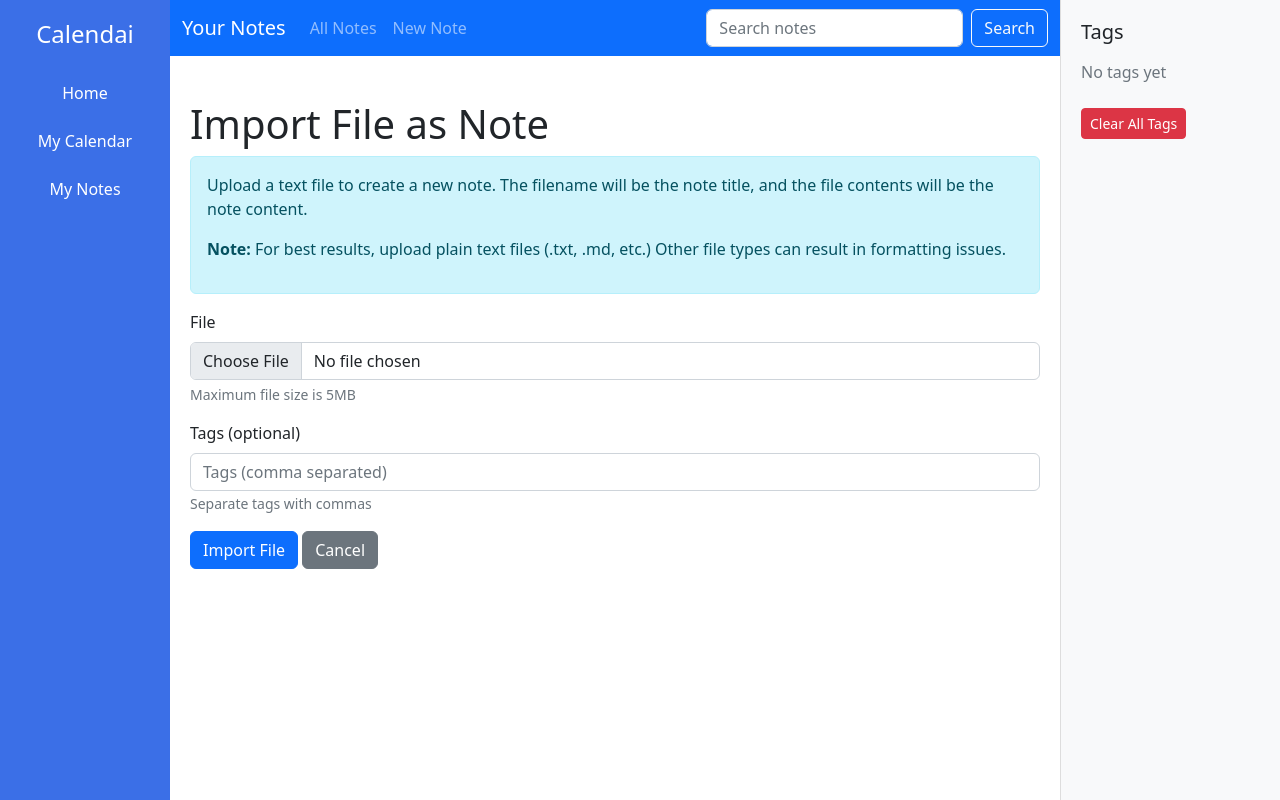
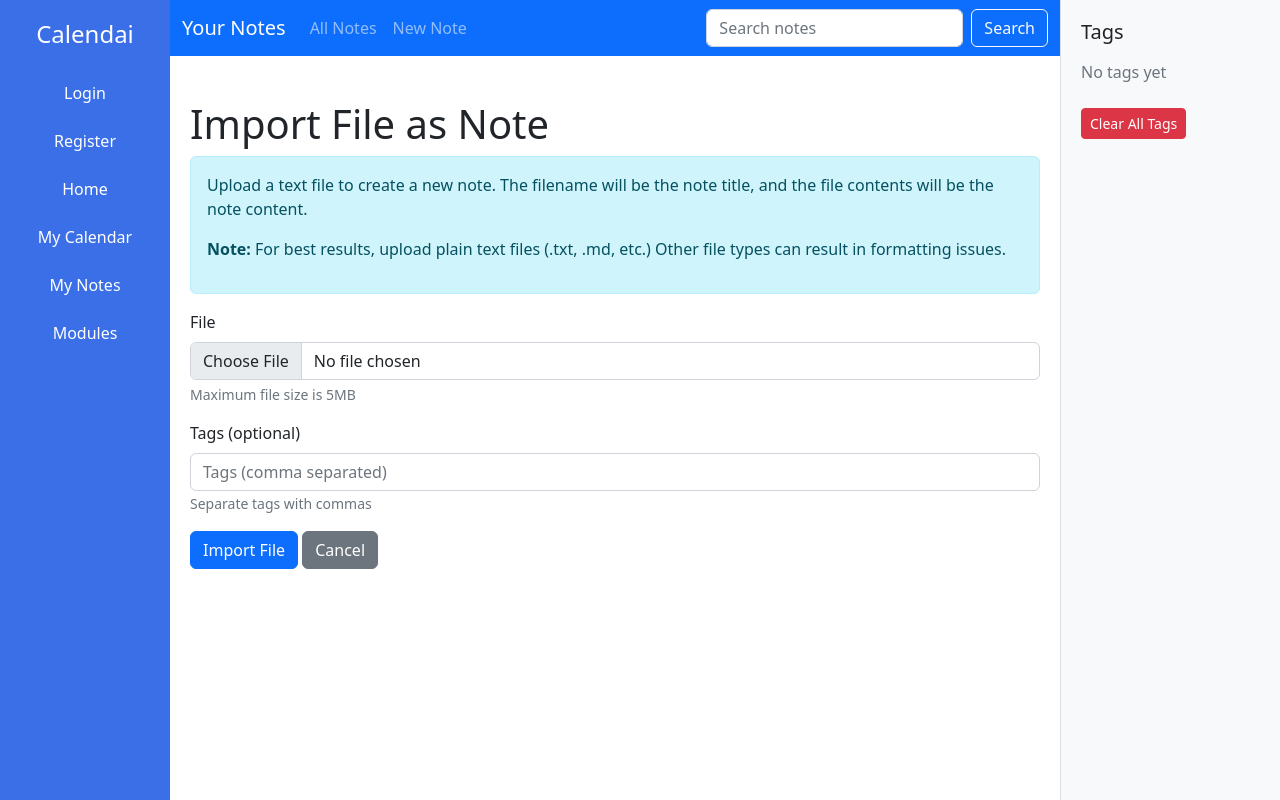
Before and after one commit to UCCS-SP25-CS4300-CS5300-1/Group-3-spring-2025, a Django app: page /notepage/import/ in a window 1280 px wide. Run offline with Django 4.2, Linux system fonts and the light colour scheme; parts of the project's set-up code (start-up, migrations or seed data) failed here and were passed over; some libraries are stand-ins or nearby versions.

Commit message:
fix issues

```diff
--- a/group3_project/calendar/notepage/templates/notepage/note_base.html
+++ b/group3_project/calendar/notepage/templates/notepage/note_base.html
@@ -97,9 +97,17 @@
 
     <div class="sidebar">
         <h2>Calendai</h2>
+        {% if user.is_authenticated %}
+        <a href="{% url 'logout' %}">Logout</a>
+        {% else %}
+        <a href="{% url 'login' %}">Login</a>
+        <a href="{% url 'register' %}">Register</a>
+        {% endif %}
         <a href="{% url 'index' %}">Home</a>
         <a href="{% url 'calendar_view' %}">My Calendar</a>
         <a href="{% url 'note_list' %}">My Notes</a>
+        <a href="{% url 'courses_list' %}">Modules</a>
+
     </div>
 
     <div class="main-container">
```
